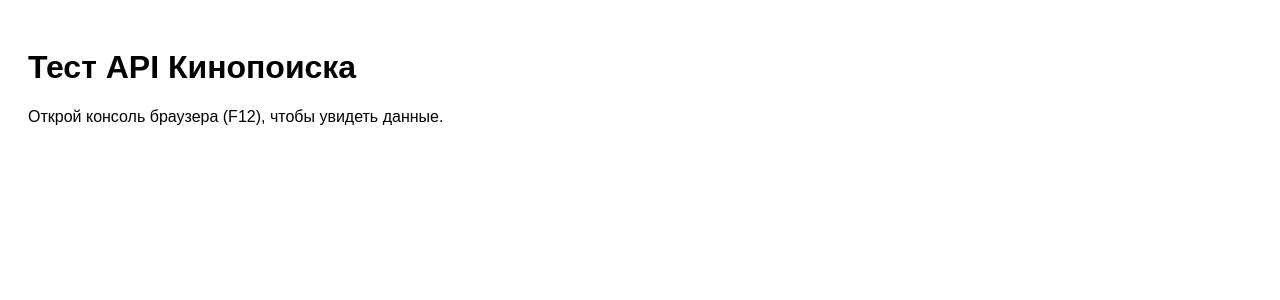
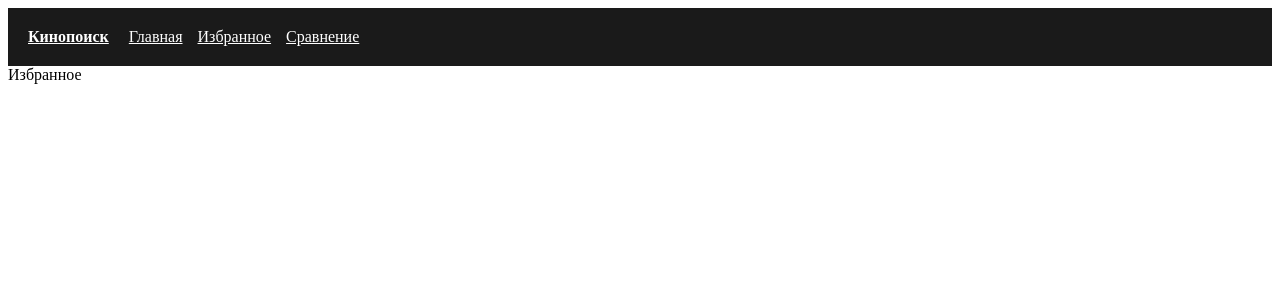
Before and after one commit to Leont1cov/kinopoisk-app, a React (Vite) app: page /favorites in a window 1280 px wide. Shown: the top 300 px of the page. Built offline with nearby package versions, Linux system fonts and the light colour scheme; no server answers.

Commit message:
feat(router): implement page structure and navigation header

```diff
--- a/src/App.tsx
+++ b/src/App.tsx
@@ -1,26 +1,24 @@
-import { useEffect } from 'react';
-import { movieService } from "./api/movieService.ts";
+import { BrowserRouter as Router, Routes, Route } from 'react-router-dom'
+import {HomePage} from "./pages/HomePage.tsx";
+import {MoviePage} from "./pages/MoviePage.tsx";
+import {FavoritePage} from "./pages/FavoritesPage.tsx";
+import {ComparePage} from "./pages/ComparePage.tsx";
+import {Header} from "./components/layout/Header.tsx";
 
 function App() {
-    useEffect(() => {
-        const testApi = async () => {
-            try {
-                console.log('Пробуем получить данные...');
-                const data = await movieService.getMovies();
-                console.log('Данные пришли:', data);
-            } catch (error) {
-                console.error('ОШИБКА ЗАПРОСА:', error);
-            }
-        };
+    return (
+        <Router>
+            <div className="app">
+                <Header />
 
-        testApi();
-    }, []);
-
-    return (
-        <div style={{ padding: '20px', fontFamily: 'sans-serif' }}>
-            <h1>Тест API Кинопоиска</h1>
-            <p>Открой консоль браузера (F12), чтобы увидеть данные.</p>
-        </div>
+                <Routes>
+                    <Route path="/" element={<HomePage/>} />
+                    <Route path="/movie:id" element={<MoviePage/>} />
+                    <Route path="/favorites" element={<FavoritePage/>}/>
+                    <Route path="/compare" element={<ComparePage/>}/>
+                </Routes>
+            </div>
+        </Router>
     );
 }
 
--- /dev/null
+++ b/src/components/layout/Header.tsx
@@ -0,0 +1,15 @@
+import { Link } from "react-router-dom"
+
+export const Header = () => {
+    return (
+        <header style={{ padding: '20px', background: '#1a1a1a', color: 'white', display: 'flex', gap: '20px' }}>
+            <Link to="/" style={{ color: 'white', fontWeight: 'bold' }}>Кинопоиск</Link>
+
+            <nav style={{ display: 'flex', gap: '15px' }}>
+                <Link to="/" style={{ color: 'white' }}>Главная</Link>
+                <Link to="/favorites" style={{ color: 'white' }}>Избранное</Link>
+                <Link to="/compare" style={{ color: 'white' }}>Сравнение</Link>
+            </nav>
+        </header>
+    )
+}
--- /dev/null
+++ b/src/pages/ComparePage.tsx
@@ -0,0 +1 @@
+export const ComparePage = () => <div>Сравнить</div>
--- /dev/null
+++ b/src/pages/FavoritesPage.tsx
@@ -0,0 +1 @@
+export const FavoritePage = () => <div>Избранное</div>
--- /dev/null
+++ b/src/pages/HomePage.tsx
@@ -0,0 +1 @@
+export const HomePage = () => <div>Главная страница</div>
--- /dev/null
+++ b/src/pages/MoviePage.tsx
@@ -0,0 +1 @@
+export const MoviePage = () => <div>Страница с фильмами</div>
```
